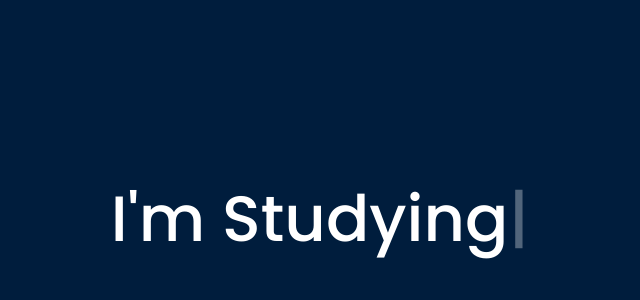
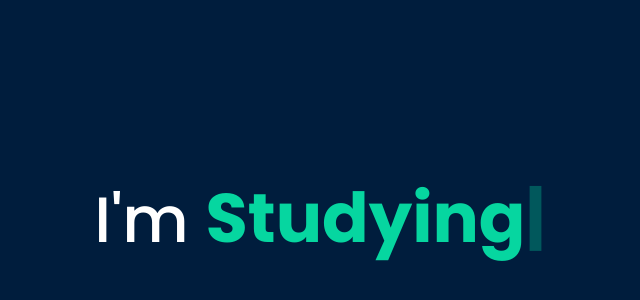
Before and after one commit to renansouza12/type-animate-js, a plain HTML site: page index.html in a window 1280 px wide. Shown: the part 182-482 px from the top of the page, without its empty margins (320-960 px from the left). Drawn offline with nearby package versions, Linux system fonts and the light colour scheme.

Commit message:
span style has been added

```diff
--- a/style.css
+++ b/style.css
@@ -16,3 +16,8 @@ h1{
     font-size: 4rem;
     font-weight: 500;
 }
+span{
+    font-size: 4.3rem;
+    font-weight: bold;
+    color: #06d6a0;
+}
```
